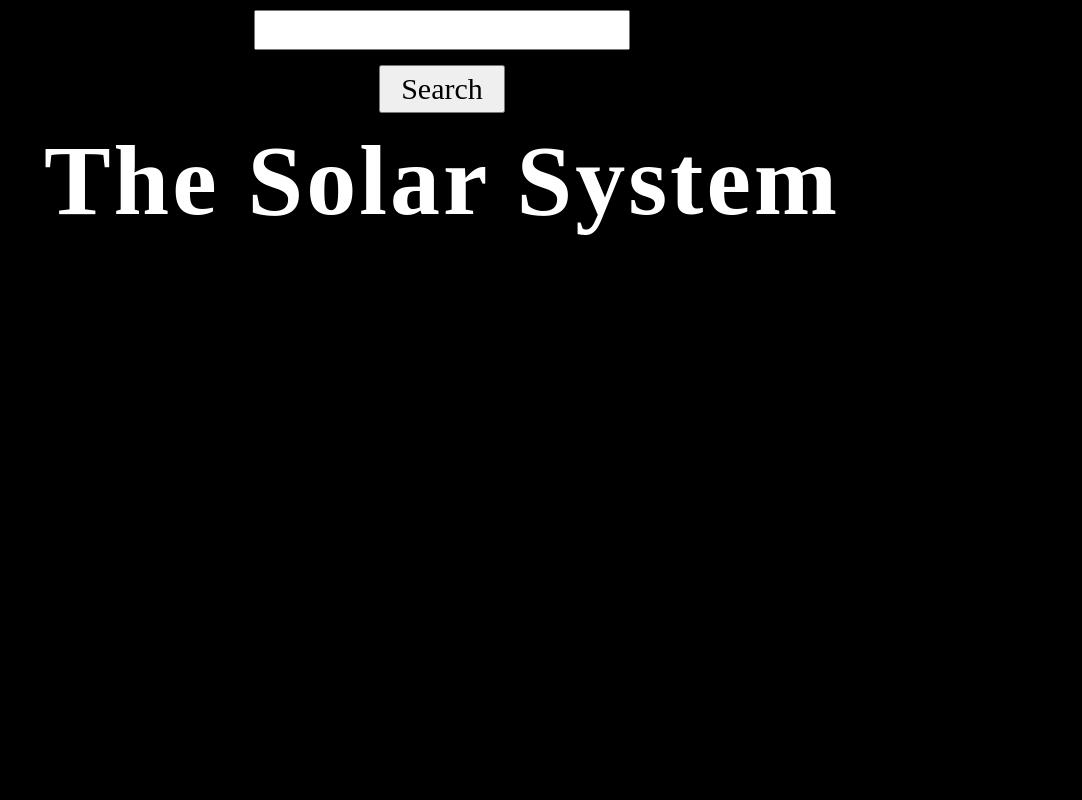
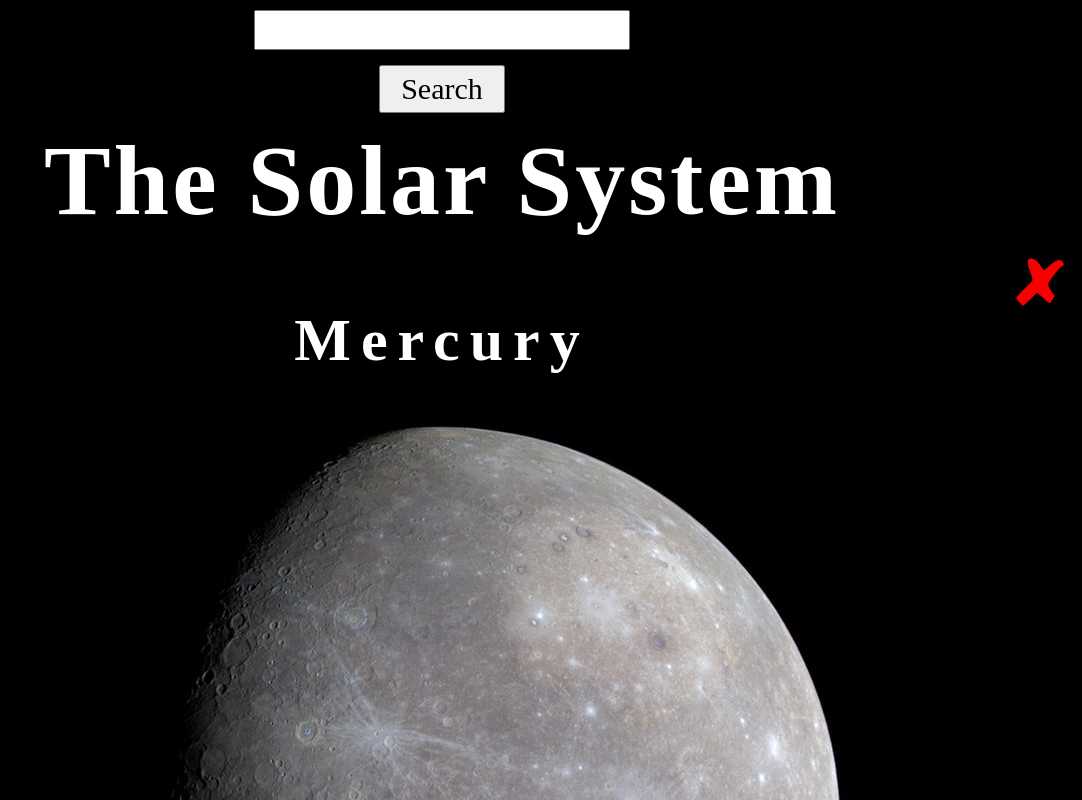
Before and after one commit to amillion3/solar-system, a plain HTML site: page index.html in a window 1280 px wide. Both pictures are taken after a click on the element "Mercury". Shown: the top 800 px of the page, without its empty margins (198-1280 px from the left). Drawn offline with Linux system fonts and the light colour scheme; a web font is replaced by a local one.

Commit message:
added full functionality of building the single planet card

```diff
--- a/index.html
+++ b/index.html
@@ -23,7 +23,7 @@
     <div id="planets-wrapper" class=""></div>
   </div>
 
-  <div id="planet-full" class="super-hide"></div>
+  <div id="planet-full" class=""></div>
   <script src="/main.js"></script>
 </body>
 </html>
--- a/main.js
+++ b/main.js
@@ -12,15 +12,15 @@ const showAllPlanetCards = (e) => {  // Show all mini-planet cards
   }
 };
 
+const showBigPlanetCard = () => {  // Shows the big planet card
+  const bigPlanetCardToShow = document.getElementById("planet-full");
+  bigPlanetCardToHide.classList.remove("super-hide");
+};
 
-
-//Need to verify this works still!!
 const hideBigPlanetCard = () => {  // Hides the big planet card
   const bigPlanetCardToHide = document.getElementById("planet-full");
-  bigPlanetCardToHide.classList.add("super-hide");
+  bigPlanetCardToHide.classList.add('hide');
 };
-
-
 
 const planetCardsMouseEnter = (e) => {  //Show image, hide text
   e.target.childNodes[3].classList.remove("hide");
@@ -34,13 +34,13 @@ const planetCardsMouseLeave = (e) => {  //Hide image, show text
 
 const planetCardsClick = (e) => {  //Click on a mini-planet card
   hideAllPlanetCards(e);
-  console.log(e);
-  //identify which planet clicked
+  const planet = e.target.parentNode.childNodes[1].innerText;
+  gatherPlanetName(planet);
 };
 
 const bigPlanetCardXClick = (e) => {
-  showAllPlanetCards(e);
-  hideBigPlanetCard(); //need to verify this works
+  sendXHR("default");
+  hideBigPlanetCard();
 }
 
 const createEventListenerMiniCards = () => {
@@ -54,9 +54,10 @@ const createEventListenerMiniCards = () => {
 
 const createEventListenerPlanetCardX = () => {
   const bigPlanetCards = document.getElementsByClassName("close-full-icon");
-  for (let i = 0; i < bigPlanetCards.length; i++) {
-    bigPlanetCards[i].addEventListener('click', bigPlanetCardXClick)
-  }
+  bigPlanetCards[0].addEventListener('click', bigPlanetCardXClick);
+  // for (let i = 0; i < bigPlanetCards.length; i++) {
+  //   bigPlanetCards[i].addEventListener('click', bigPlanetCardXClick);
+  // }
 };
 
 const printToDom = (domString,divId) => {
@@ -76,25 +77,27 @@ const buildPlanetCards = (input) => {  //Mini-planet cards
   createEventListenerMiniCards();
 };
 
-const buildBigPlanetCard = (input) => {  //BIG planet cards
+const gatherPlanetName = (input) => {
+  sendXHR(input);
+};
+
+const buildBigPlanetCard = (input) => {  //BIG planet card
   let domOutput = "";
-  for (let i = 0; i < input.length; i++) {
     domOutput += `
       <div class="close-full-icon">
         <img src="/images/redx.svg.png">
       </div>
       <div class="planet-full-info">
-        <h1>${input[i].name}</h1>
-        <img class="planet-full-main" src="${input[i].imageURL}">
-        <!-- <img class="planet-full-comparison hide" src="${input[i].imageCompURL}">   on hover, show this  -->
+        <h1>${input.name}</h1>
+        <img class="planet-full-main" src="${input.imageURL}">
+        <!-- <img class="planet-full-comparison hide" src="${input.imageCompURL}">   on hover, show this  -->
         <div class="planet-full-description">
-        <p>${input[i].description}</p> <!-- Bottom border -->
-        <p class="center-text">Gas planet? ${input[i].isGasPlanet}</p>
-        <p class="center-text">Number of moons: ${input[i].numberOfMoons}</p>
-        <p class="center-text">Largest moon: ${input[i].nameOfLargestMoon}</p>
+        <p>${input.description}</p> <!-- Bottom border -->
+        <p class="center-text">Gas planet? ${input.isGasPlanet}</p>
+        <p class="center-text">Number of moons: ${input.numberOfMoons}</p>
+        <p class="center-text">Largest moon: ${input.nameOfLargestMoon}</p>
       </div>
     </div>`;
-  }
   printToDom(domOutput,"planet-full");
   createEventListenerPlanetCardX();
 };
@@ -103,17 +106,35 @@ function XHRfailure() {
   console.log("Whoopsies!");
 }
 
-function XHRsuccess() {
+function XHRsuccessMini() {
   const data = JSON.parse(this.responseText);
   buildPlanetCards(data.planets);
-  buildBigPlanetCard(data.planets);
 }
 
-const startUpApplication = () => {
+function XHRsuccessBig() {
+  const data = JSON.parse(this.responseText);
+  buildBigPlanetCard(data.planets);
+
+}
+
+const sendXHR = (input) => {
   const requestData = new XMLHttpRequest();
-  requestData.addEventListener('load', XHRsuccess);
+  if (input === "default") {  // Always builds Mini-planet cards
+    requestData.addEventListener('load', XHRsuccessMini);
+  } else {  //Big planet card
+    //call anonymous function to get JSON and then identify
+    //  only the planet that was clicked and print it
+    requestData.addEventListener('load', function() {
+      const data = JSON.parse(this.responseText);
+      for (let i = 0; i < data.planets.length; i++) {
+        if (data.planets[i].name === input) {
+          buildBigPlanetCard(data.planets[i]);
+        }
+      }
+    });
+  }
   requestData.addEventListener('error', XHRfailure);
   requestData.open("GET", "/db/planets.json");
   requestData.send();
 };
-startUpApplication();
+sendXHR("default");
```
